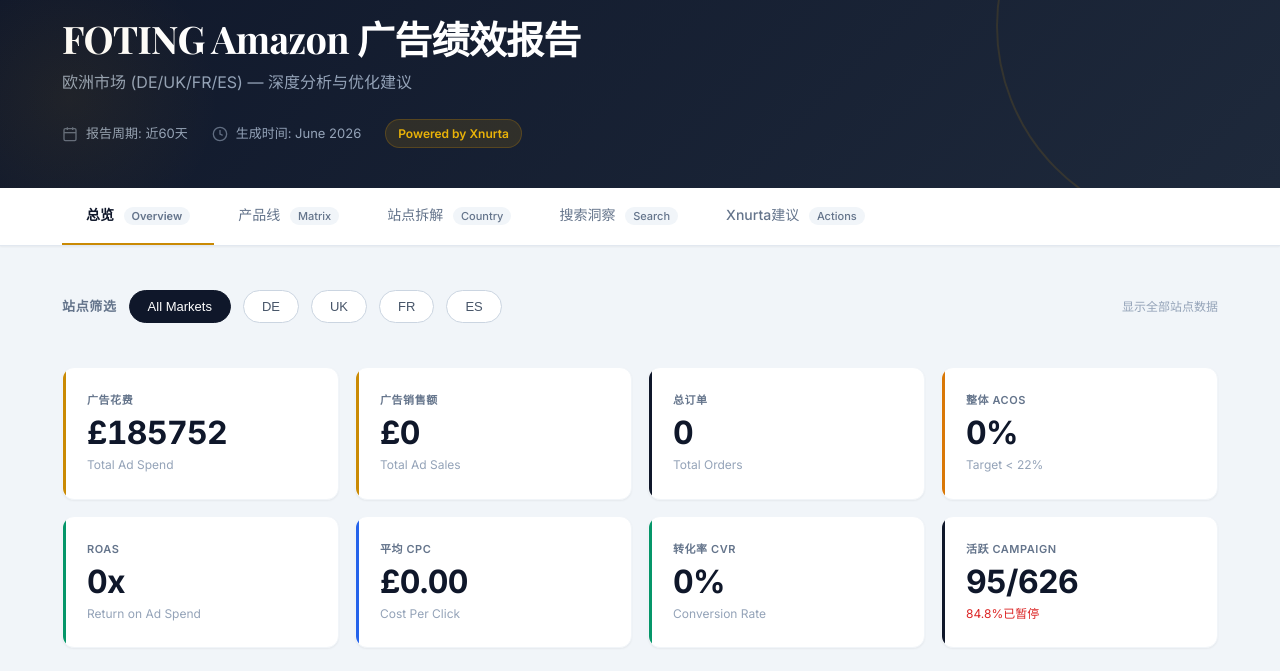
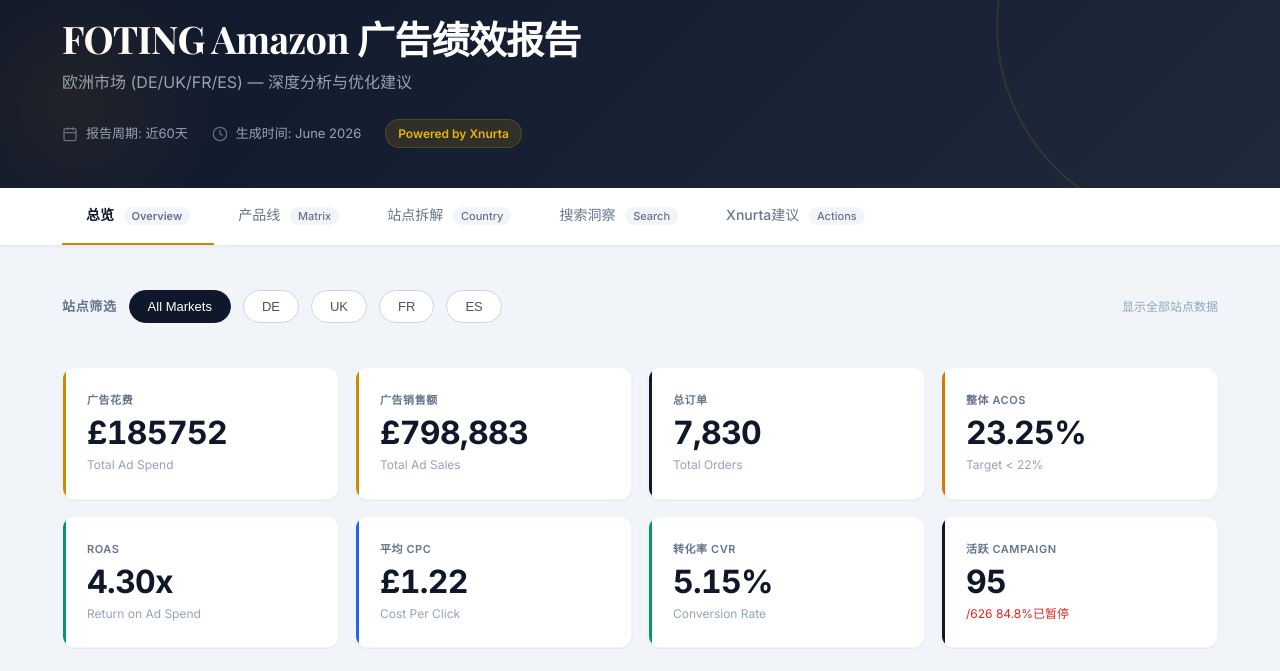
Before and after one commit to chen412871404-hub/xnurta-reports, a plain HTML site: page bluefins_eu_report_v2.html in a window 1280 px wide. Shown: the part 96-767 px from the top of the page. Drawn offline with nearby package versions, Linux system fonts and the light colour scheme.

Commit message:
Fix KPI counter initial values (show real data, not zeros)

```diff
--- a/bluefins_eu_report_v2.html
+++ b/bluefins_eu_report_v2.html
@@ -360,43 +360,43 @@
   <div class="kpi-grid" id="kpiGrid">
     <div class="kpi-card gold fade-in" data-country="all">
       <div class="kpi-label">广告花费</div>
-      <div class="kpi-value" data-target="185752" data-prefix="£" data-decimals="0">£0</div>
+      <div class="kpi-value" data-target="185752" data-prefix="£" data-decimals="0">£185,752</div>
       <div class="kpi-sub">Total Ad Spend</div>
     </div>
     <div class="kpi-card gold fade-in" data-country="all">
       <div class="kpi-label">广告销售额</div>
-      <div class="kpi-value" data-target="798883" data-prefix="£" data-decimals="0">£0</div>
+      <div class="kpi-value" data-target="798883" data-prefix="£" data-decimals="0">£798,883</div>
       <div class="kpi-sub">Total Ad Sales</div>
     </div>
     <div class="kpi-card navy fade-in" data-country="all">
       <div class="kpi-label">总订单</div>
-      <div class="kpi-value" data-target="7830" data-prefix="" data-decimals="0">0</div>
+      <div class="kpi-value" data-target="7830" data-prefix="" data-decimals="0">7,830</div>
       <div class="kpi-sub">Total Orders</div>
     </div>
     <div class="kpi-card amber fade-in" data-country="all">
       <div class="kpi-label">整体 ACOS</div>
-      <div class="kpi-value" data-target="23.25" data-prefix="" data-decimals="2" data-suffix="%">0%</div>
+      <div class="kpi-value" data-target="23.25" data-prefix="" data-decimals="2" data-suffix="%">23.25%</div>
       <div class="kpi-sub">Target &lt; 22%</div>
     </div>
     <div class="kpi-card green fade-in" data-country="all">
       <div class="kpi-label">ROAS</div>
-      <div class="kpi-value" data-target="4.30" data-prefix="" data-decimals="2" data-suffix="x">0x</div>
+      <div class="kpi-value" data-target="4.30" data-prefix="" data-decimals="2" data-suffix="x">4.30x</div>
       <div class="kpi-sub">Return on Ad Spend</div>
     </div>
     <div class="kpi-card blue fade-in" data-country="all">
       <div class="kpi-label">平均 CPC</div>
-      <div class="kpi-value" data-target="1.22" data-prefix="£" data-decimals="2">£0.00</div>
+      <div class="kpi-value" data-target="1.22" data-prefix="£" data-decimals="2">£1.22</div>
       <div class="kpi-sub">Cost Per Click</div>
     </div>
     <div class="kpi-card green fade-in" data-country="all">
       <div class="kpi-label">转化率 CVR</div>
-      <div class="kpi-value" data-target="5.15" data-prefix="" data-decimals="2" data-suffix="%">0%</div>
+      <div class="kpi-value" data-target="5.15" data-prefix="" data-decimals="2" data-suffix="%">5.15%</div>
       <div class="kpi-sub">Conversion Rate</div>
     </div>
     <div class="kpi-card navy fade-in" data-country="all">
       <div class="kpi-label">活跃 Campaign</div>
-      <div class="kpi-value" data-target="95" data-prefix="" data-decimals="0" data-sub="/626">95/626</div>
-      <div class="kpi-sub" style="color: var(--red);">84.8%已暂停</div>
+      <div class="kpi-value" data-target="95" data-prefix="" data-decimals="0" data-sub="/626">95</div>
+      <div class="kpi-sub" style="color: var(--red);">/626 84.8%已暂停</div>
     </div>
   </div>
 
@@ -1122,9 +1122,18 @@
     fadeObserver.observe(card);
   });
 
-  // Trigger visible ones immediately
+  // Trigger visible counters immediately and on DOM ready
   triggerVisibleCounters();
-  // Check if any .fade-in is already in viewport
+  window.addEventListener('load', function() { setTimeout(triggerVisibleCounters, 300); });
+  // Fallback: if animation didn't fire, show correct values after 2s
+  setTimeout(function() {
+    document.querySelectorAll('.kpi-value[data-target]').forEach(function(el) {
+      if (el.textContent === '£0' || el.textContent === '0' || el.textContent === '0%' || el.textContent === '0x' || el.textContent === '£0.00') {
+        animateCounter(el);
+      }
+    });
+  }, 2000);
+  // Ensure all .fade-in elements in viewport are visible
   fadeElements.forEach(function(el) {
     var rect = el.getBoundingClientRect();
     if (rect.top < window.innerHeight && rect.bottom > 0) {
```
